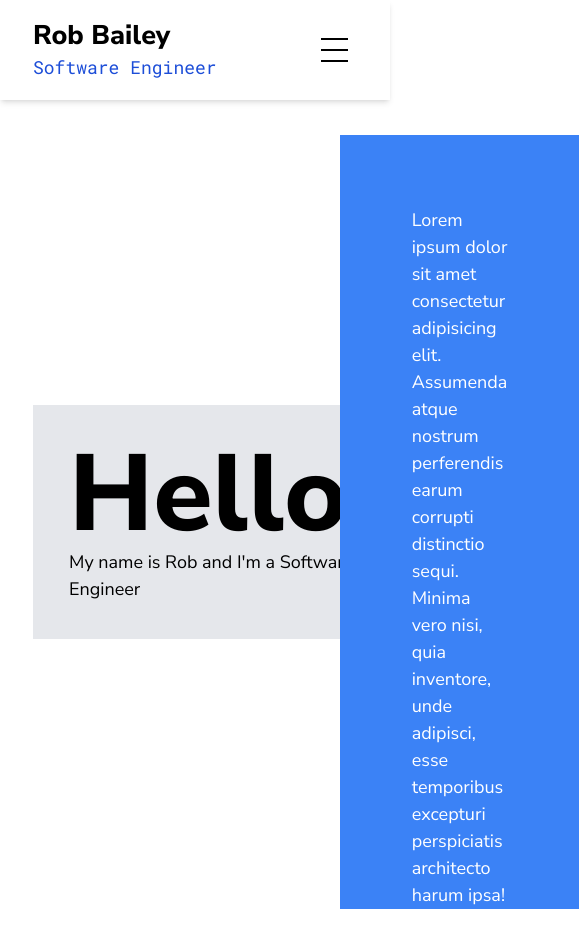
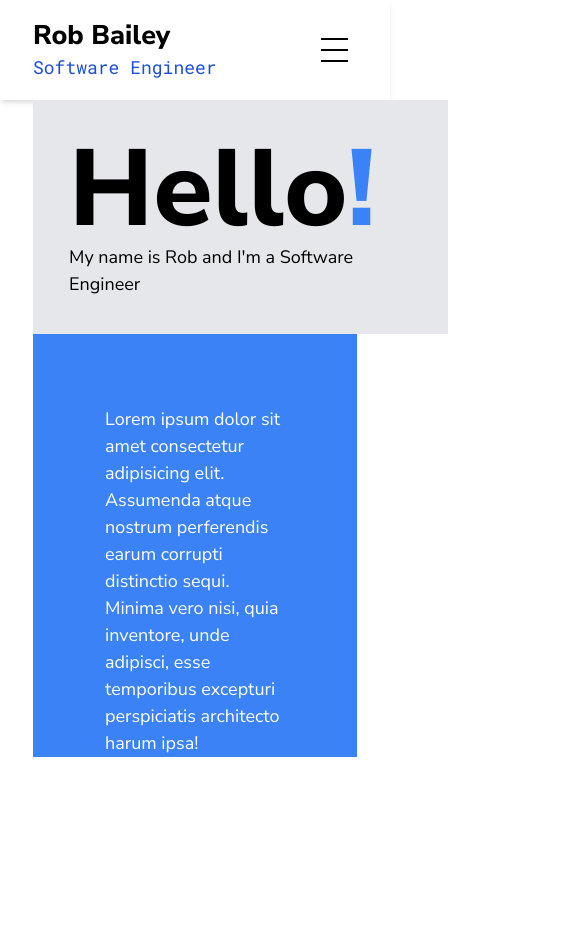
Before and after one commit to robbailey3/website-next, a Next.js app: page / in a window 390 px wide. Shown: the whole page, 579 px wide, since content can reach past the window. After the commit the page ends 844 px from the top, so only its background shows below. Built offline with nearby package versions, Linux system fonts and the light colour scheme.

Commit message:
build: adding some tests and stuff

```diff
--- a/src/features/homepage/components/HomepageBanner/HomepageBanner.tsx
+++ b/src/features/homepage/components/HomepageBanner/HomepageBanner.tsx
@@ -33,8 +33,8 @@ const HomepageBanner = () => {
 
   return (
     <section>
-      <div className="flex items-center h-screen">
-        <div className="md:basis-3/5 bg-gray-200 p-8 text-left">
+      <div className="flex items-center flex-wrap md:h-screen">
+        <div className="basis-full md:basis-3/5 bg-gray-200 p-8 text-left pr-16">
           <motion.h1
             variants={sentenceAnimation}
             className="text-8xl font-extrabold"
@@ -55,7 +55,7 @@ const HomepageBanner = () => {
           </motion.h1>
           <p>My name is Rob and I&apos;m a Software Engineer</p>
         </div>
-        <div className="md:basis-2/5 -left-16 relative bg-blue-500 text-white p-16 pb-0">
+        <div className="basis-full md:basis-2/5 md:-left-16 relative bg-blue-500 text-white p-16 pb-0">
           <p>
             Lorem ipsum dolor sit amet consectetur adipisicing elit. Assumenda
             atque nostrum perferendis earum corrupti distinctio sequi. Minima
```
